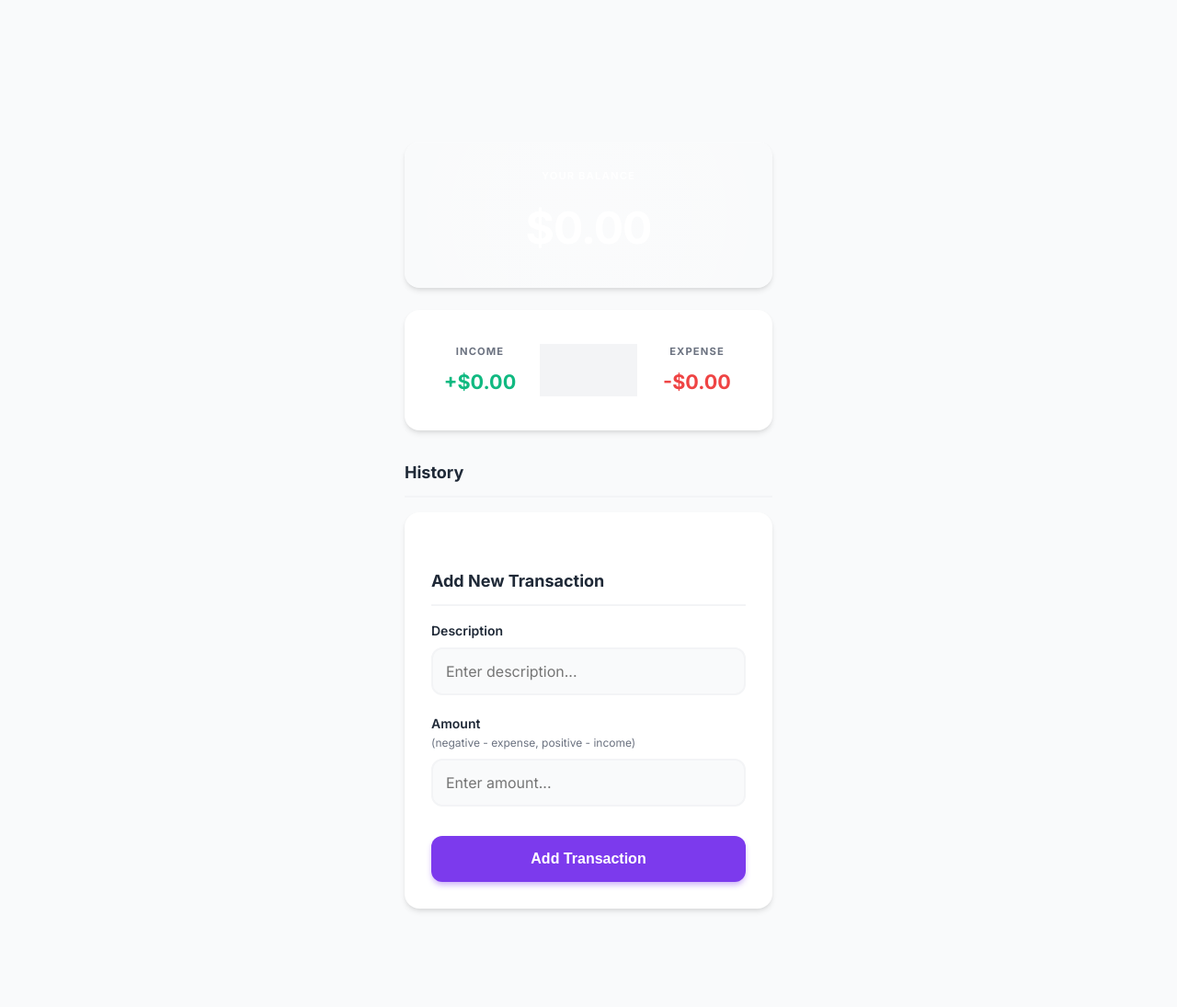
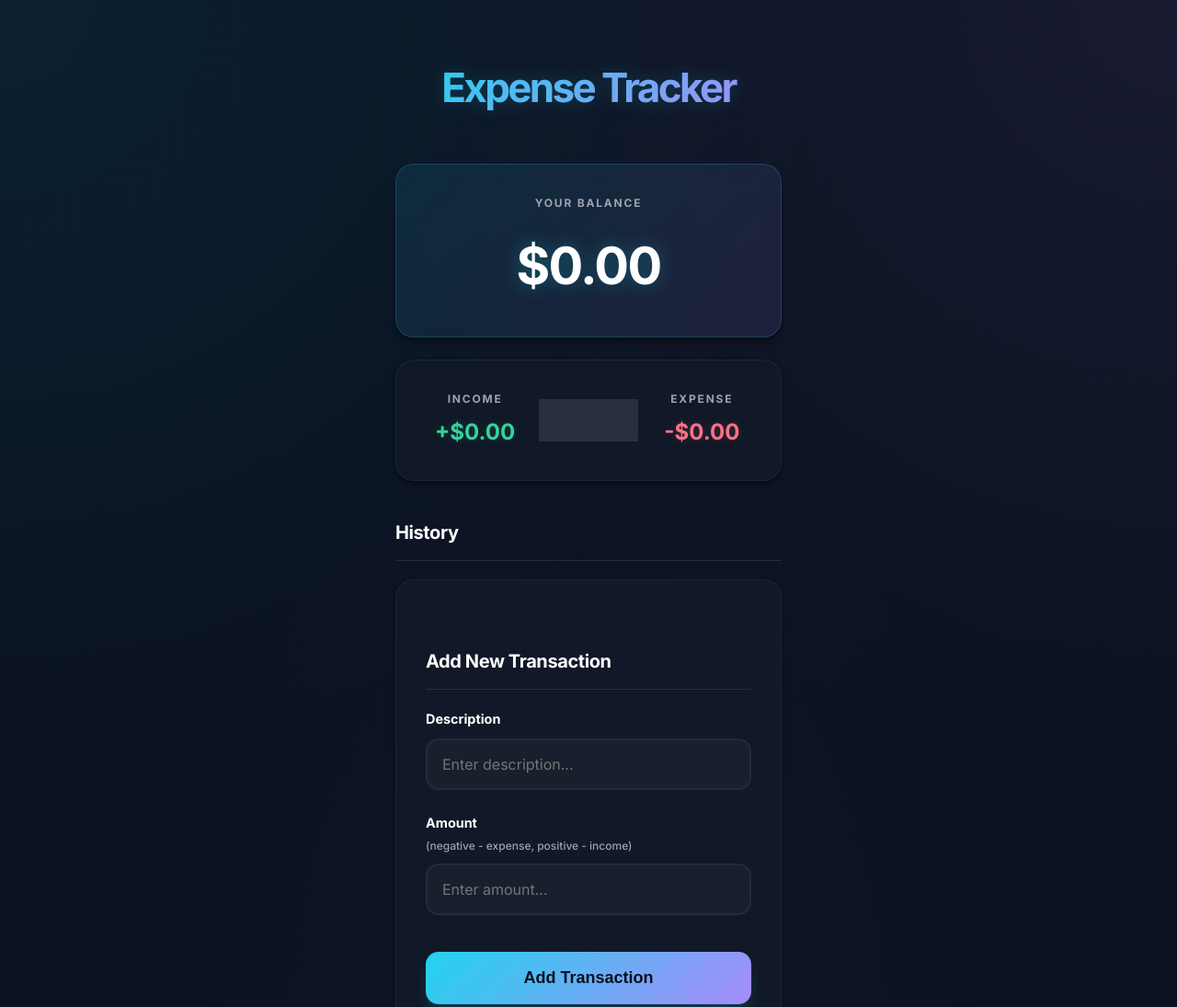
Before and after one commit to Gulshankartikk/Expense-Tracker-App, a plain HTML site: page client/index.html in a window 1280 px wide. Shown: the top 1095 px of the page at 92% size. Before the commit the page ends 1072 px from the top, so only its background shows below. Drawn offline with Linux system fonts and the light colour scheme; no server answers.

Commit message:
change ui

```diff
--- a/client/style.css
+++ b/client/style.css
@@ -1,20 +1,19 @@
 :root {
-  --primary-color: #7c3aed;
-  --secondary-color: #1f2937;
-  --income-color: #10b981;
-  --expense-color: #ef4444;
-  --bg-color: #f9fafb;
-  --card-bg: #ffffff;
-  --text-main: #1f2937;
-  --text-muted: #6b7280;
-  --gradient: linear-gradient(135deg, #a78bfa 0%, #fb923c 100%);
-  /* Adjusted to use a warmer pink-orange for better contrast */
-  --primary-gradient: linear-gradient(135deg, #a78bfa 0%, #fbcf e8 100%);
-  --shadow-sm: 0 1px 2px 0 rgba(0, 0, 0, 0.05);
-  --shadow-md: 0 4px 6px -1px rgba(0, 0, 0, 0.1), 0 2px 4px -1px rgba(0, 0, 0, 0.06);
-  --shadow-lg: 0 10px 15px -3px rgba(0, 0, 0, 0.1), 0 4px 6px -2px rgba(0, 0, 0, 0.05);
-  --border-radius: 16px;
-  --transition: all 0.2s cubic-bezier(0.4, 0, 0.2, 1);
+  --primary-color: #22d3ee;
+  --secondary-color: #a78bfa;
+  --income-color: #34d399;
+  --expense-color: #fb7185;
+  --bg-color: #0b1120;
+  --card-bg: #111827;
+  --text-main: #e5e7eb;
+  --text-muted: #9ca3af;
+  --primary-gradient: linear-gradient(135deg, #22d3ee 0%, #a78bfa 100%);
+  --shadow-sm: 0 1px 2px 0 rgba(0, 0, 0, 0.4);
+  --shadow-md: 0 4px 6px -1px rgba(0, 0, 0, 0.5), 0 2px 4px -1px rgba(0, 0, 0, 0.06);
+  --shadow-lg: 0 20px 25px -5px rgba(0, 0, 0, 0.6), 0 10px 10px -5px rgba(0, 0, 0, 0.04);
+  --glow-primary: 0 0 15px rgba(34, 211, 238, 0.3);
+  --border-radius: 20px;
+  --transition: all 0.3s cubic-bezier(0.4, 0, 0.2, 1);
 }
 
 * {
@@ -25,11 +24,10 @@
 
 body {
   background-color: var(--bg-color);
-  background-image: radial-gradient(at 0% 0%, hsla(253, 16%, 7%, 1) 0, transparent 50%),
-    radial-gradient(at 50% 0%, hsla(225, 39%, 30%, 1) 0, transparent 50%),
-    radial-gradient(at 100% 0%, hsla(339, 49%, 30%, 1) 0, transparent 50%);
-  /* Subtle dark mode feel background or keep light? Let's stick to the requested Light BG */
-  background: var(--bg-color);
+  background-image:
+    radial-gradient(at 0% 0%, hsla(187, 92%, 50%, 0.08) 0, transparent 50%),
+    radial-gradient(at 100% 0%, hsla(258, 89%, 75%, 0.08) 0, transparent 50%),
+    radial-gradient(at 50% 100%, hsla(258, 89%, 75%, 0.05) 0, transparent 50%);
   font-family: 'Inter', sans-serif;
   display: flex;
   flex-direction: column;
@@ -37,95 +35,79 @@ body {
   justify-content: center;
   min-height: 100vh;
   color: var(--text-main);
-  line-height: 1.5;
+  line-height: 1.6;
 }
 
 .container {
-  width: 440px;
-  max-width: 90%;
+  width: 460px;
+  max-width: 95%;
   margin: 40px auto;
   padding: 20px;
 }
 
 header h1 {
   text-align: center;
-  font-weight: 800;
-  margin-bottom: 2.5rem;
-  font-size: 2.25rem;
+  font-weight: 900;
+  margin-bottom: 3rem;
+  font-size: 2.75rem;
   background: var(--primary-gradient);
   -webkit-background-clip: text;
   background-clip: text;
   -webkit-text-fill-color: transparent;
-  letter-spacing: -0.05em;
+  letter-spacing: -0.06em;
+  filter: drop-shadow(0 0 10px rgba(34, 211, 238, 0.2));
 }
 
 h3 {
-  border-bottom: 2px solid #f3f4f6;
-  padding-bottom: 12px;
-  margin: 32px 0 16px;
+  border-bottom: 1px solid rgba(255, 255, 255, 0.1);
+  padding-bottom: 14px;
+  margin: 40px 0 20px;
   font-weight: 700;
-  font-size: 1.125rem;
-  color: var(--secondary-color);
+  font-size: 1.25rem;
+  color: #fff;
+  letter-spacing: -0.02em;
 }
 
 h4 {
   margin: 0;
   text-transform: uppercase;
-  font-size: 0.7rem;
-  font-weight: 700;
+  font-size: 0.75rem;
+  font-weight: 800;
   color: var(--text-muted);
-  letter-spacing: 0.1em;
+  letter-spacing: 0.15em;
 }
 
 .card {
   background-color: var(--card-bg);
   box-shadow: var(--shadow-md);
-  padding: 28px;
+  padding: 32px;
   border-radius: var(--border-radius);
   margin-bottom: 24px;
   transition: var(--transition);
-  border: 1px solid rgba(255, 255, 255, 0.1);
+  border: 1px solid rgba(255, 255, 255, 0.05);
+  backdrop-filter: blur(10px);
 }
 
 .card:hover {
-  transform: translateY(-2px);
+  transform: translateY(-4px);
   box-shadow: var(--shadow-lg);
+  border-color: rgba(34, 211, 238, 0.2);
 }
 
 /* Balance */
 .balance-container {
   text-align: center;
-  background: var(--primary-gradient);
-  position: relative;
-  overflow: hidden;
-}
-
-.balance-container::before {
-  content: '';
-  position: absolute;
-  top: -50%;
-  left: -50%;
-  width: 200%;
-  height: 200%;
-  background: radial-gradient(circle, rgba(255, 255, 255, 0.2) 0%, transparent 70%);
-  z-index: 0;
-}
-
-.balance-container * {
-  position: relative;
-  z-index: 1;
-}
-
-.balance-container h4 {
-  color: rgba(255, 255, 255, 0.9);
+  background: linear-gradient(135deg, rgba(34, 211, 238, 0.1) 0%, rgba(167, 139, 250, 0.1) 100%);
+  border: 1px solid rgba(34, 211, 238, 0.2);
 }
 
 .balance-container h2 {
-  margin-top: 12px;
-  font-size: 3rem;
-  font-weight: 800;
-  color: #ffffff;
-  letter-spacing: -0.02em;
+  margin-top: 14px;
+  font-size: 3.5rem;
+  font-weight: 900;
+  color: #fff;
+  letter-spacing: -0.03em;
+  text-shadow: 0 0 20px rgba(34, 211, 238, 0.3);
 }
 
 /* Income Expenses Box */
@@ -133,32 +115,33 @@ h4 {
   display: flex;
   justify-content: space-between;
   text-align: center;
-  gap: 12px;
+  gap: 16px;
 }
 
 .inc-exp-container>div {
   flex: 1;
-  padding: 8px 0;
 }
 
 .divider {
-  width: 2px;
-  background-color: #f3f4f6;
-  margin: 8px 0;
+  width: 1px;
+  background-color: rgba(255, 255, 255, 0.1);
+  margin: 10px 0;
 }
 
 .money {
-  font-size: 1.35rem;
-  font-weight: 700;
+  font-size: 1.5rem;
+  font-weight: 800;
   margin-top: 8px;
 }
 
 .money.plus {
   color: var(--income-color);
+  text-shadow: 0 0 10px rgba(52, 211, 153, 0.2);
 }
 
 .money.minus {
   color: var(--expense-color);
+  text-shadow: 0 0 10px rgba(251, 113, 133, 0.2);
 }
 
 /* History List */
@@ -168,24 +151,25 @@ h4 {
 }
 
 .list li {
-  background-color: #fff;
+  background-color: var(--card-bg);
   box-shadow: var(--shadow-sm);
   color: var(--text-main);
   display: flex;
   justify-content: space-between;
   align-items: center;
   position: relative;
-  padding: 16px 20px;
-  margin: 12px 0;
-  border-radius: 12px;
+  padding: 18px 24px;
+  margin: 14px 0;
+  border-radius: 14px;
+  border: 1px solid rgba(255, 255, 255, 0.03);
   transition: var(--transition);
-  border: 1px solid #f3f4f6;
-  font-weight: 500;
+  font-weight: 600;
 }
 
 .list li:hover {
-  transform: translateX(4px);
-  border-color: var(--primary-color);
+  transform: scale(1.02);
+  border-color: rgba(167, 139, 250, 0.4);
+  background-color: rgba(167, 139, 250, 0.02);
 }
 
 .list li.plus {
@@ -201,91 +185,91 @@ h4 {
   background-color: var(--expense-color);
   border: 0;
   color: #fff;
-  font-size: 16px;
-  line-height: normal;
-  width: 28px;
-  height: 28px;
+  width: 32px;
+  height: 32px;
   display: flex;
   align-items: center;
   justify-content: center;
   position: absolute;
   top: 50%;
-  right: -40px;
+  right: -50px;
   transform: translateY(-50%);
   opacity: 0;
   transition: var(--transition);
-  border-radius: 8px;
+  border-radius: 10px;
+  font-weight: 900;
 }
 
 .list li:hover .delete-btn {
   opacity: 1;
-  right: 12px;
+  right: 14px;
 }
 
 /* Form */
 .form-control {
-  margin-bottom: 20px;
+  margin-bottom: 24px;
 }
 
 .form-control label {
   display: block;
-  margin-bottom: 8px;
-  font-size: 0.875rem;
-  font-weight: 600;
-  color: var(--secondary-color);
+  margin-bottom: 10px;
+  font-size: 0.9rem;
+  font-weight: 700;
+  color: #fff;
 }
 
 .form-control input {
-  border: 2px solid #f3f4f6;
-  border-radius: 12px;
+  background-color: rgba(255, 255, 255, 0.03);
+  border: 2px solid rgba(255, 255, 255, 0.05);
+  border-radius: 14px;
+  color: #fff;
   display: block;
   font-size: 1rem;
-  padding: 14px;
+  padding: 16px;
   width: 100%;
   font-family: inherit;
   transition: var(--transition);
-  background-color: #f9fafb;
 }
 
 .form-control input:focus {
   outline: 0;
   border-color: var(--primary-color);
-  background-color: #ffffff;
-  box-shadow: 0 0 0 4px rgba(124, 58, 237, 0.1);
+  background-color: rgba(255, 255, 255, 0.05);
+  box-shadow: 0 0 20px rgba(34, 211, 238, 0.15);
 }
 
 .label-hint {
-  font-weight: 400;
+  font-weight: 500;
   font-size: 0.75rem;
   color: var(--text-muted);
   display: block;
-  margin-top: 2px;
+  margin-top: 4px;
 }
 
 .btn {
   cursor: pointer;
-  background: var(--primary-color);
-  color: #fff;
+  background: var(--primary-gradient);
+  color: #0b1120;
   border: 0;
   display: block;
-  font-size: 1rem;
-  font-weight: 700;
-  margin-top: 32px;
-  padding: 16px;
+  font-size: 1.125rem;
+  font-weight: 800;
+  margin-top: 40px;
+  padding: 18px;
   width: 100%;
-  border-radius: 12px;
+  border-radius: 14px;
   transition: var(--transition);
-  box-shadow: 0 4px 6px -1px rgba(124, 58, 237, 0.4);
+  box-shadow: 0 10px 15px -3px rgba(34, 211, 238, 0.2);
 }
 
 .btn:hover {
-  background-color: #6d28d9;
-  transform: translateY(-1px);
-  box-shadow: 0 10px 15px -3px rgba(124, 58, 237, 0.4);
+  transform: translateY(-2px) scale(1.01);
+  box-shadow: 0 20px 25px -5px rgba(34, 211, 238, 0.3);
+  filter: brightness(1.1);
 }
 
 .btn:active {
-  transform: translateY(0);
+  transform: translateY(0) scale(1);
 }
 
 /* Responsive */
@@ -294,8 +278,4 @@ h4 {
     width: 100%;
     padding: 16px;
   }
-
-  .balance-container h2 {
-    font-size: 2.5rem;
-  }
 }
```
